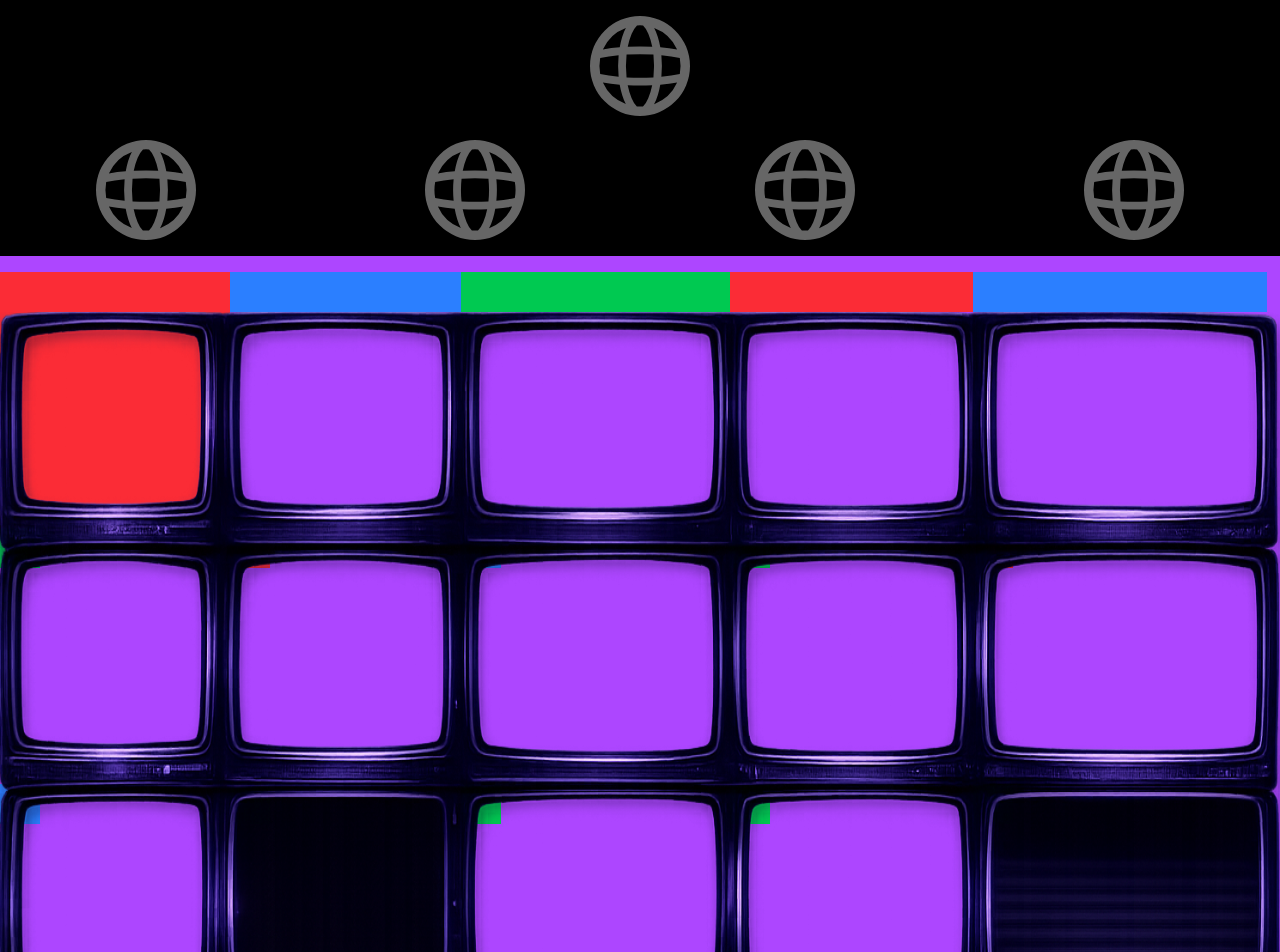
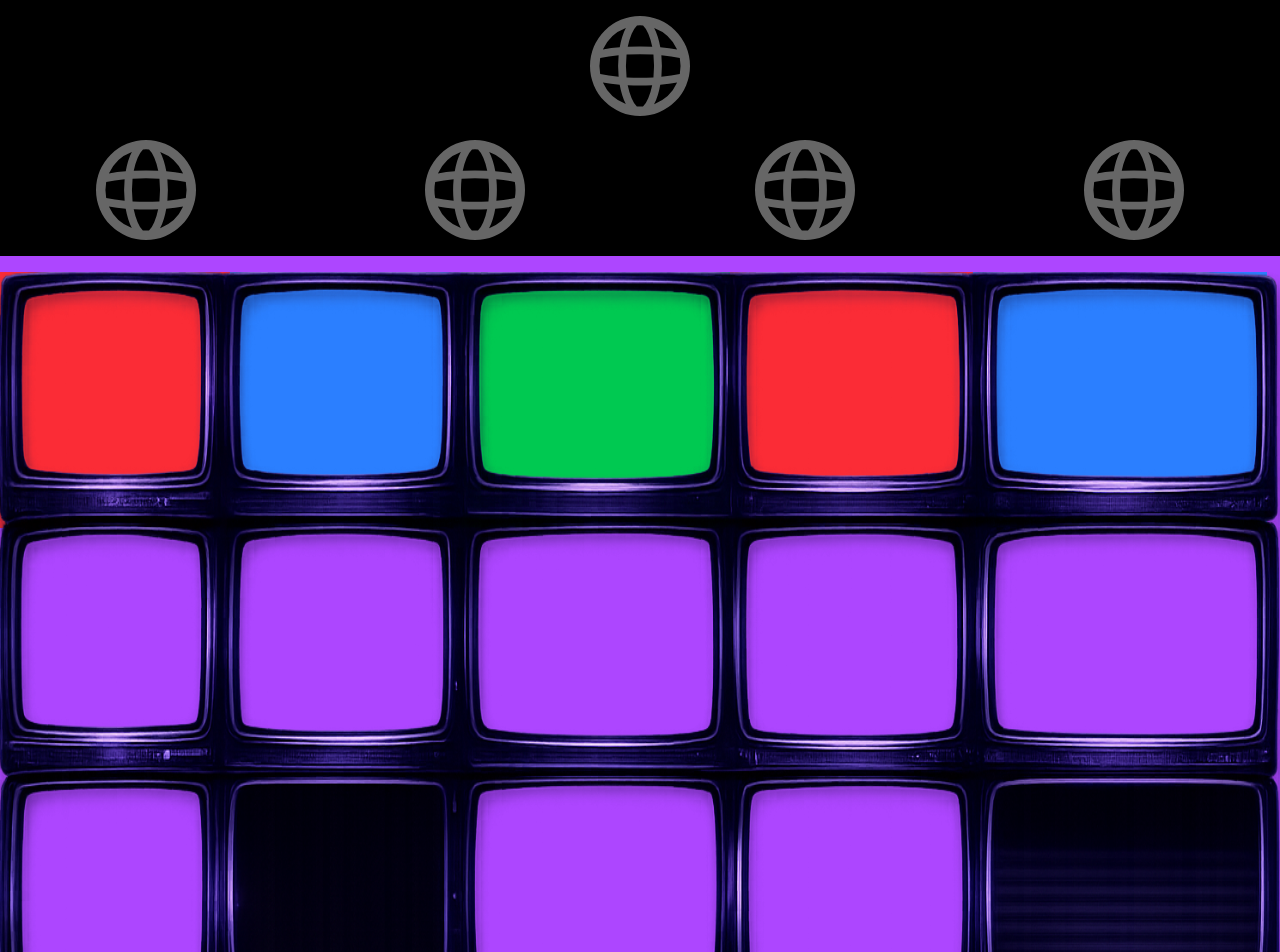
Before and after one commit to alla0242/Meech_website, a Next.js app: page / in a window 1280 px wide. Shown: the top 952 px of the page. Built offline with nearby package versions, Linux system fonts and the light colour scheme.

Commit message:
more styling

```diff
--- a/src/app/componnents/banner.jsx
+++ b/src/app/componnents/banner.jsx
@@ -10,37 +10,18 @@ export default function Banner() {
           <div className="absolute inset-0 grid grid-rows-3 gap-0 z-0 h-full p-0 m-0" style={{ gridTemplateColumns: '18% 18% 21% 19% 23%' }}>
             <div id="grid-item-1" className="bg-red-500 h-full w-full">
             </div>
-            <div id="grid-item-2" className="bg-blue-500 h-10">
+            <div id="grid-item-2" className="bg-blue-500 h-full w-full">
             </div>
-            <div id="grid-item-3" className="bg-green-500 h-10">
+            <div id="grid-item-3" className="bg-green-500 h-full w-full">
             </div>
-            <div id="grid-item-4" className="bg-red-500 h-10">
+            <div id="grid-item-4" className="bg-red-500 h-full w-full">
             </div>
-            <div id="grid-item-5" className="bg-blue-500 h-10">
+            <div id="grid-item-5" className="bg-blue-500 h-full w-full">
             </div>
-            <div id="grid-item-6" className="bg-green-500 h-10 w-10">
-            </div>
-            <div id="grid-item-7" className="bg-red-500 h-10 w-10">
-            </div>
-            <div id="grid-item-8" className="bg-blue-500 h-10 w-10">
-            </div>
-            <div id="grid-item-9" className="bg-green-500 h-10 w-10">
-            </div>
-            <div id="grid-item-10" className="bg-red-500 h-10 w-10">
-            </div>
-            <div id="grid-item-11" className="bg-blue-500 h-10 w-10">
-            </div>
-            <div id="grid-item-12" className="bg-green-500 h-10 w-10">
-            </div>
-            <div id="grid-item-13" className="bg-green-500 h-10 w-10">
-            </div>
-            <div id="grid-item-14" className="bg-green-500 h-10 w-10">
-            </div>
-            <div id="grid-item-15" className="bg-green-500 h-10 w-10">
-            </div>
+
           </div>
           {/* TV Overlay - positioned above the grid */}
-          <Image src="/tv_overlay.png" alt="banner" fill className="object-fit z-10 pt-10" />
+          <Image src="/tv_overlay.png" alt="banner" fill className="object-fit z-10" />
         </div>
     </section>
   );
```
